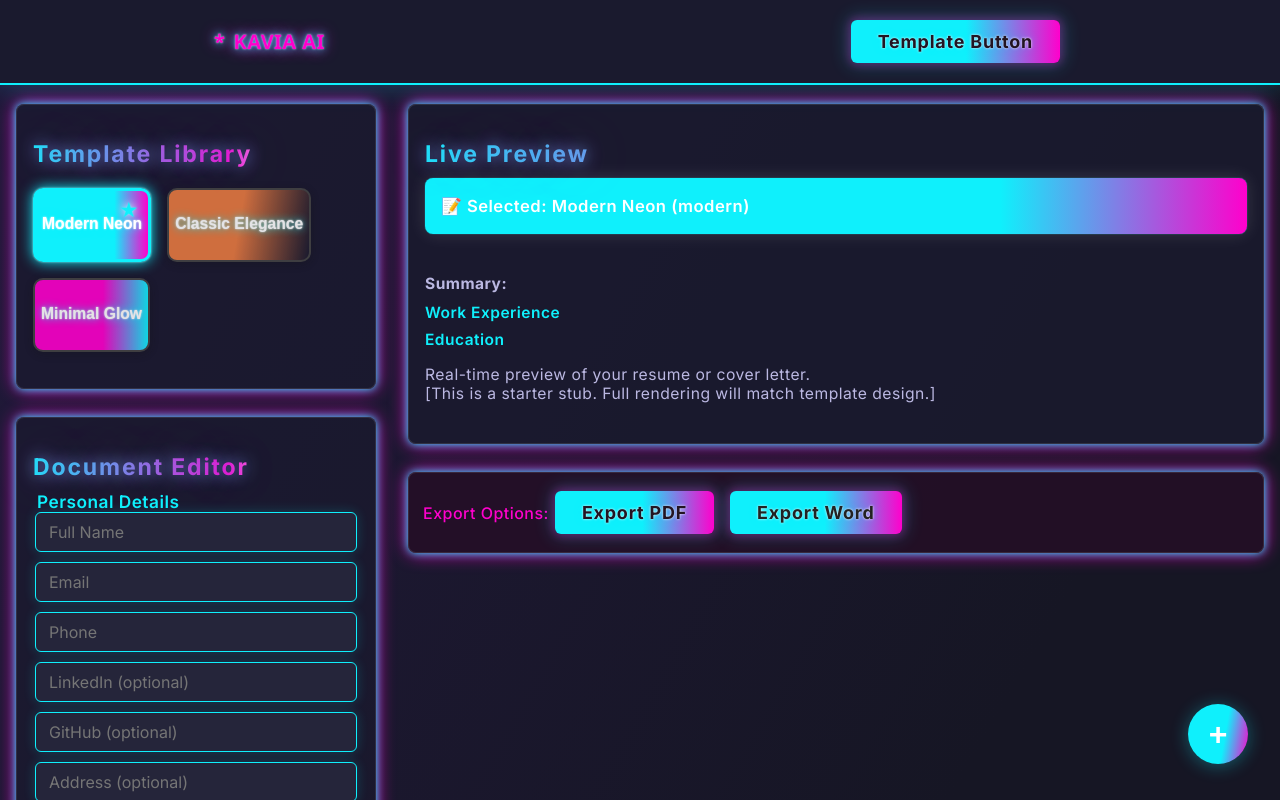
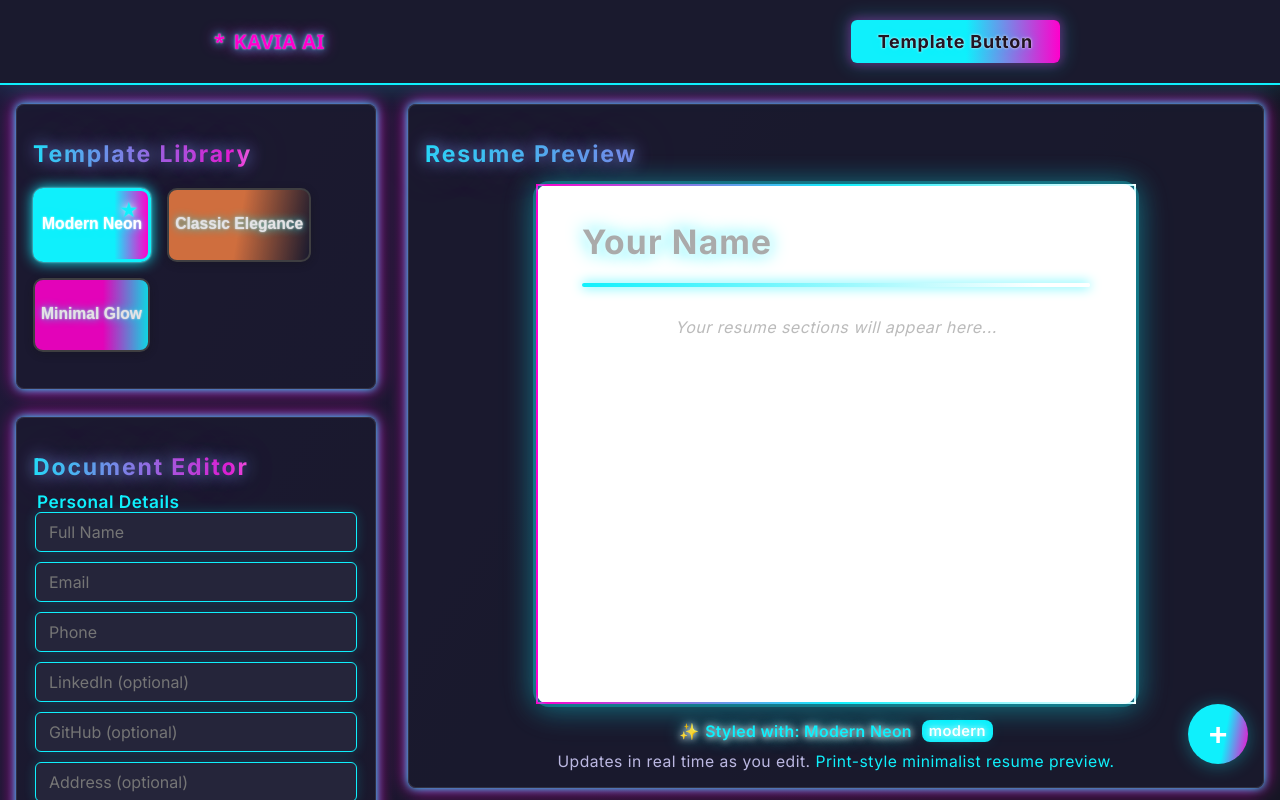
Before and after one commit to Workflow-Manager-admin/resumecraft-ai-12247-cf20a7c5, a React (Create React App) app in the folder resumecraft_ai_frontend/: page / in a window 1280 px wide. Shown: the top 800 px of the page. Built offline with nearby package versions, Linux system fonts and the light colour scheme; the HTML template or start-up script is replaced by a standard one.

Commit message:
Auto-commit: Changes as of 2025-05-28T11:24:25.353035+00:00

```diff
--- a/resumecraft_ai_frontend/src/components/LivePreview.js
+++ b/resumecraft_ai_frontend/src/components/LivePreview.js
@@ -11,79 +11,332 @@ import React from "react";
  * - documentData: object (current doc state)
  */
 
+/**
+ * LivePreview
+ * Shows a real-time, print-style, minimalist, visually organized resume using neon-glitter cues.
+ * Updates live from props.
+ */
 // PUBLIC_INTERFACE
 function LivePreview({ selectedTemplate, documentData }) {
+  // Palette
+  const accent = selectedTemplate?.accent || "#0ff0fc";
+  const glitter = "0 0 8px #fff, 0 0 18px " + accent + ", 0 1px 6px #fff8";
+  const printBg = "#fff";
+  const printText = "#212130";
+  const printSubtle = "#3c3c4e";
+  const shadow = "0 4px 32px #0ff0fc40, 0 0 0.5px #ff00cc60";
+  const divider = `linear-gradient(90deg, ${accent}, #fff 90%)`;
+
+  // Contact Line helpers
+  const { name, email, phone, linkedin, github, address } = documentData?.basics || {};
+
   return (
     <div>
-      <h2
+      {/* Neon-glitter header */}
+      <h2 className="neon-header" style={{
+        color: accent,
+        textShadow: glitter,
+        marginBottom: 16
+      }}>
+        Resume Preview
+      </h2>
+      {/* Print-style box with neon-glitter border, scaled for preview */}
+      <div
+        className="glitter-border"
         style={{
-          color: selectedTemplate?.accent || "#0ff0fc",
-          textShadow: "0 0 6px #fff"
+          background: printBg,
+          color: printText,
+          borderRadius: "13px",
+          minHeight: "520px",
+          maxWidth: 600,
+          margin: "0 auto 16px auto",
+          boxShadow: shadow,
+          fontFamily: "'Inter','Segoe UI','Orbitron',sans-serif",
+          padding: "38px 44px 38px 44px",
+          position: "relative",
+          overflow: "auto",
+          filter: "drop-shadow(0 0 13px #0ff0fc44)",
+          outline: `3px solid ${accent}44`,
         }}
       >
-        Live Preview
-      </h2>
-      <div
-        style={{
-          background: selectedTemplate?.preview,
-          borderRadius: 8,
-          padding: "18px 16px",
-          marginBottom: 7,
-          boxShadow: "0 0 18px #fff2, 0 0 1px #0ff0fc"
-        }}
-      >
-        <span style={{ color: "#fff", fontWeight: 600, fontSize: "1.04rem" }}>
-          <span role="img" aria-label="Template">
-            📝
-          </span>{" "}
-          <span>Selected: {selectedTemplate?.name} ({selectedTemplate?.id})</span>
+        {/* HEADER: NAME, ROLE */}
+        <div style={{
+          marginBottom: 10,
+        }}>
+          <h1 style={{
+            fontSize: "2.1rem",
+            fontFamily: "'Orbitron','Inter',sans-serif",
+            color: accent,
+            fontWeight: 700,
+            margin: 0,
+            letterSpacing: ".035em",
+            textShadow: glitter,
+            lineHeight: 1.08
+          }}>
+            {name || <span style={{ color: "#aaa" }}>Your Name</span>}
+          </h1>
+          <div style={{
+            marginTop: 5,
+            display: "flex",
+            flexWrap: "wrap",
+            gap: "16px 18px",
+            alignItems: "center",
+            fontSize: "1.01rem",
+            color: printSubtle
+          }}>
+            {email && (
+              <span>
+                <span role="img" aria-label="email">✉️</span> <a href={`mailto:${email}`} style={{ color: accent, textDecoration: "none" }}>{email}</a>
               </span>
+            )}
+            {phone && (
+              <span>
+                <span role="img" aria-label="phone">📞</span> {phone}
+              </span>
+            )}
+            {linkedin && (
+              <span>
+                <span role="img" aria-label="linkedin">💼</span>
+                <a href={/^https?:\/\//.test(linkedin) ? linkedin : `https://linkedin.com/in/${linkedin}`} target="_blank" rel="noopener noreferrer" style={{ color: accent, textDecoration: "none" }}>
+                  {linkedin.replace(/^https?:\/\//, "")}
+                </a>
+              </span>
+            )}
+            {github && (
+              <span>
+                <span role="img" aria-label="github">🐙</span>
+                <a href={/^https?:\/\//.test(github) ? github : `https://github.com/${github}`} target="_blank" rel="noopener noreferrer" style={{ color: accent, textDecoration: "none" }}>
+                  {github.replace(/^https?:\/\//, "")}
+                </a>
+              </span>
+            )}
+            {address && (
+              <span>
+                <span role="img" aria-label="home">🏠</span> {address}
+              </span>
+            )}
+          </div>
+        </div>
+        {/* DIVIDER */}
+        <div style={{
+          margin: "18px 0 12px 0",
+          height: 3.5,
+          borderRadius: 7,
+          background: divider,
+          boxShadow: "0 0 12px " + accent
+        }}/>
+        {/* SUMMARY */}
+        {documentData?.summary && (
+          <div style={{
+            marginBottom: 12,
+            fontSize: "1.07rem",
+            color: "#2b283a",
+            background: "#f8faff",
+            padding: "10px 13px 10px 16px",
+            borderRadius: 7,
+            boxShadow: "0 0 12px #0ff0fc22",
+            borderLeft: `4px solid ${accent}`,
+            lineHeight: 1.52,
+            fontStyle: "italic"
+          }}>
+            {documentData.summary}
+          </div>
+        )}
+        {/* SECTIONS */}
+        {Array.isArray(documentData?.sections) && documentData.sections.map((sec, sidx) =>
+          (sec.items||[]).length === 0 ? null : (
+          <section key={sec.id || sidx} style={{
+            marginBottom: 20,
+            position: "relative",
+          }}>
+            {/* Section label */}
+            <h3 style={{
+              color: accent,
+              margin: 0,
+              fontSize: "1.025rem",
+              fontFamily: "'Orbitron','Inter',sans-serif",
+              letterSpacing: ".07em",
+              fontWeight: 800,
+              textTransform: "uppercase",
+              textShadow: glitter,
+              borderBottom: `2.2px solid ${accent}`,
+              display: "inline-block",
+              paddingRight: 10,
+              marginBottom: 5
+            }}>
+              {sec.label}
+            </h3>
+            <div>
+              {(sec.items||[]).map((item, idx) => {
+                if (sec.type === "work") {
+                  return (
+                    <div key={idx} style={{
+                      margin: "11px 0",
+                      display: "flex",
+                      flexDirection: "column",
+                      gap: 2,
+                      borderLeft: `2.5px solid ${accent}22`,
+                      paddingLeft: 13
+                    }}>
+                      <div style={{
+                        fontWeight: 700,
+                        fontSize: "1.06rem",
+                        color: printText
+                      }}>
+                        {item.title ? item.title : <span style={{ color: "#bbb" }}>[Job Title]</span>}
+                        {item.company && <span style={{ color: accent, marginLeft: 7 }}>@ {item.company}</span>}
                       </div>
                       <div style={{
-        color: "var(--text-secondary)", fontSize: ".97rem", marginTop: 7, marginBottom: 9
+                        fontSize: ".96rem",
+                        color: printSubtle,
+                        marginBottom: 1,
+                        display: "flex",
+                        gap: 12
                       }}>
-        {/* Trivial Preview, expand with styles/templates later */}
-        <div style={{ marginBottom: 10 }}>
-          <span style={{ color: selectedTemplate?.accent, fontWeight: 700, fontSize: "1.17rem" }}>
-            {documentData?.basics?.name}
+                        {(item.startDate || item.endDate) && (
+                          <span>
+                            {item.startDate}{item.endDate ? ` — ${item.endDate}` : ""}
                           </span>
-          <span style={{ marginLeft: 12, fontStyle: "italic" }}>{documentData?.basics?.email}</span>
-          <span style={{ marginLeft: 9, color: "#8ecfef" }}>{documentData?.basics?.phone}</span>
+                        )}
+                        {item.location && (
+                          <span>
+                            {item.location}
+                          </span>
+                        )}
                       </div>
-        <div>
-          <strong>Summary:</strong>
-          <div style={{ color: "#fff", fontWeight: 400, marginBottom: 10 }}>
-            {documentData?.summary}
+                      {item.description && (
+                        <div style={{
+                          fontSize: ".97rem",
+                          color: "#252538",
+                          marginTop: 2,
+                          marginLeft: 2
+                        }}>{item.description}</div>
+                      )}
                     </div>
+                  );
+                } else if (sec.type === "education") {
+                  return (
+                    <div key={idx} style={{
+                      margin: "11px 0",
+                      display: "flex",
+                      flexDirection: "column",
+                      borderLeft: `2.5px solid ${accent}1c`,
+                      paddingLeft: 13
+                    }}>
+                      <div style={{
+                        fontWeight: 700,
+                        fontSize: "1.05rem",
+                        color: printText
+                      }}>
+                        {item.degree ? item.degree : <span style={{ color: "#bbb" }}>[Degree]</span>}
+                        {item.school && <span style={{ marginLeft: 8, color: accent }}>@ {item.school}</span>}
                       </div>
-        <div>
-          {documentData?.sections?.map((sec, sidx) => (
-            <div key={sec.id} style={{ marginBottom: 8 }}>
-              <span style={{ color: selectedTemplate?.accent, fontWeight: 600 }}>
-                {sec.label}
+                      <div style={{
+                        fontSize: ".96rem",
+                        color: printSubtle,
+                        marginBottom: 1,
+                        display: "flex",
+                        gap: 12
+                      }}>
+                        {(item.startDate || item.endDate) && (
+                          <span>
+                            {item.startDate}{item.endDate ? ` — ${item.endDate}` : ""}
                           </span>
-              <ul style={{ marginTop: 2, marginBottom: 2 }}>
-                {(sec.items || []).map((item, idx) => (
-                  <li key={idx} style={{ color: "#fff" }}>
-                    {item.title || item.degree || item.company || ""}
-                    {(item.company || item.school) && <> @ {item.company || item.school}</>}
-                    {(item.startDate || item.endDate) && (
-                      <> ({item.startDate}{item.endDate ? ` - ${item.endDate}` : ""})</>
                         )}
+                        {item.location && (
+                          <span>
+                            {item.location}
+                          </span>
+                        )}
+                      </div>
                       {item.description && (
-                      <div style={{ marginLeft: 4, color: "#bbb" }}>{item.description}</div>
+                        <div style={{
+                          fontSize: ".96rem",
+                          color: "#292948",
+                          marginTop: 2,
+                          marginLeft: 2
+                        }}>{item.description}</div>
                       )}
-                  </li>
+                    </div>
+                  );
+                } else {
+                  // custom section
+                  return (
+                    <div key={idx} style={{
+                      margin: "9px 0",
+                      display: "flex",
+                      flexDirection: "column",
+                      borderLeft: `2px solid ${accent}32`,
+                      paddingLeft: 11
+                    }}>
+                      <div style={{
+                        fontWeight: 600,
+                        fontSize: "1.01rem",
+                        color: printText
+                      }}>
+                        {item.title || <span style={{ color: "#bbb" }}>[Title]</span>}
+                      </div>
+                      {item.description && (
+                        <div style={{
+                          fontSize: ".95rem",
+                          color: "#292948",
+                          marginTop: 1,
+                          marginLeft: 2
+                        }}>{item.description}</div>
+                      )}
+                    </div>
+                  );
+                }
+              })}
+            </div>
+          </section>
         ))}
-              </ul>
+        {/* Place message if there are no sections/items */}
+        {(!documentData?.sections || !documentData.sections.some(s => (s.items||[]).length > 0)) && (
+          <div style={{
+            color: "#bbb",
+            textAlign: "center",
+            fontStyle: "italic",
+            marginTop: 30
+          }}>
+            Your resume sections will appear here...
           </div>
-          ))}
+        )}
+        {/* End Print-style box */}
       </div>
+      {/* Footer grid: template info */}
+      <div style={{
+        color: accent,
+        fontWeight: 600,
+        fontSize: ".99rem",
+        letterSpacing: ".02em",
+        textShadow: glitter,
+        display: "flex",
+        alignItems: "center",
+        justifyContent: "center",
+        gap: 6,
+        marginTop: 6
+      }}>
+        <span role="img" aria-label="Template">✨</span>
+        <span>Styled with: {selectedTemplate?.name || "Default"}</span>
+        <span style={{
+          color: "#fff",
+          padding: "2px 7px",
+          borderRadius: 8,
+          background: accent,
+          marginLeft: 4,
+          fontSize: ".92rem",
+        }}>{selectedTemplate?.id}</span>
       </div>
-      <p style={{ color: "var(--text-secondary)", fontSize: ".98rem" }}>
-        Real-time preview of your resume or cover letter.<br />
-        [This is a starter stub. Full rendering will match template design.]
-      </p>
+      {/* Neon hint */}
+      <div style={{
+        color: "var(--text-secondary)",
+        fontSize: ".98rem",
+        marginTop: 10,
+        textAlign: "center"
+      }}>
+        Updates in real time as you edit. <span style={{ color: accent }}>Print-style minimalist resume preview.</span>
+      </div>
     </div>
   );
 }
```
Also changed, not shown: 2 other files (tests, documents, lock files or other folders). Lines whose indentation alone changed are shown as unchanged.
